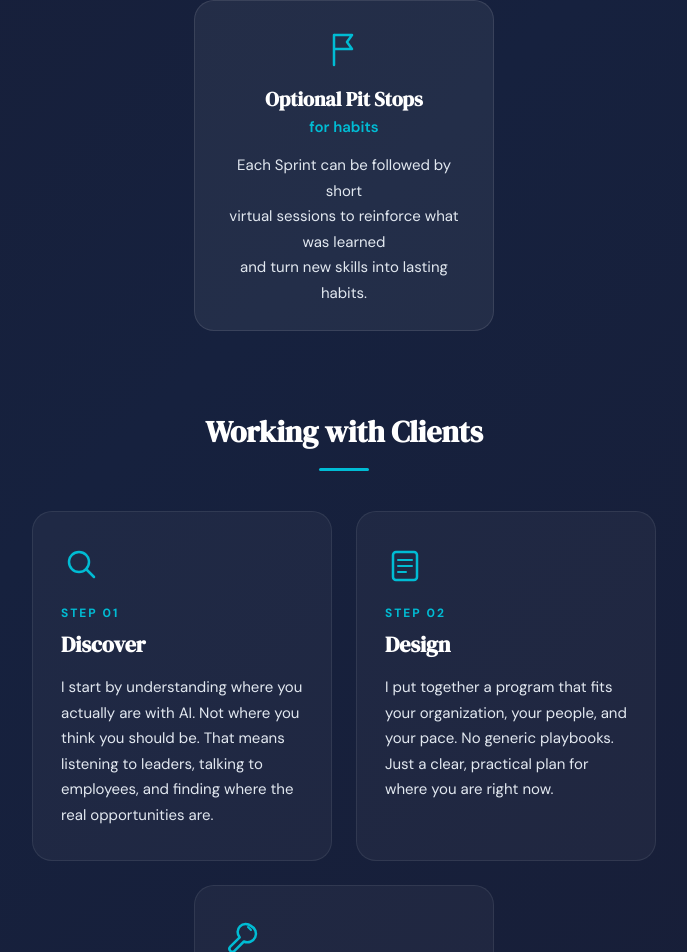
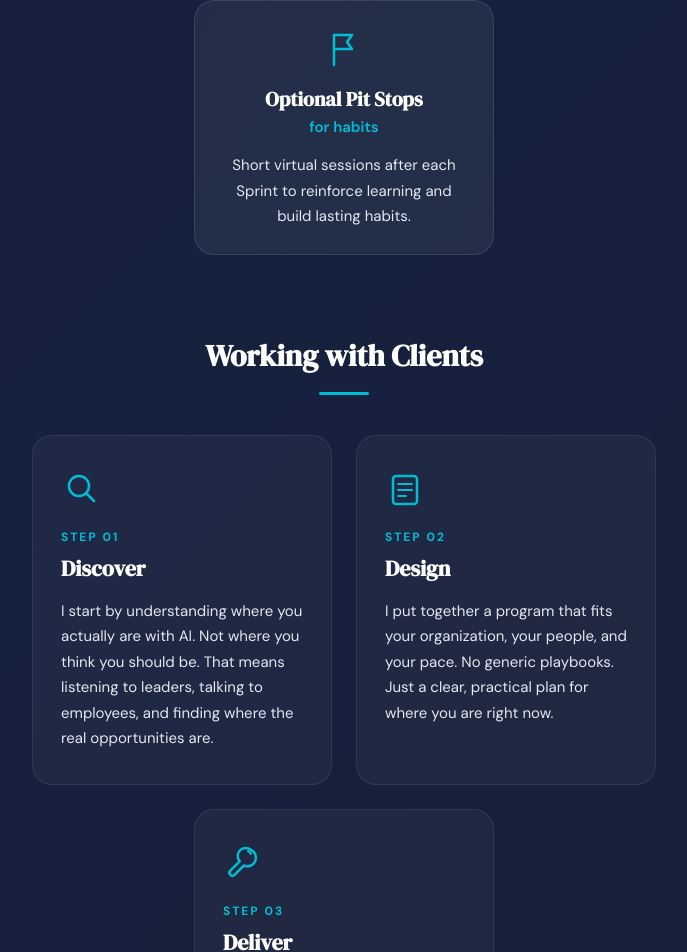
Before and after one commit to coachbay/site, a React (Vite) app: page / in a window 1280 px wide. Shown: the part 2236-3188 px from the top of the page, without its empty margins (296-983 px from the left). Built offline with nearby package versions, Linux system fonts and the light colour scheme.

Commit message:
Rewrite pit stops text shorter for clean card wrapping

```diff
--- a/LandingPage.jsx
+++ b/LandingPage.jsx
@@ -413,7 +413,7 @@ export default function LandingPage({ onNavigate }) {
             lineHeight: 1.7,
             margin: 0,
           }}>
-            Each Sprint can be followed by short<br />virtual sessions to reinforce what was learned<br />and turn new skills into lasting habits.
+            Short virtual sessions after each Sprint to reinforce learning and build lasting habits.
           </p>
         </div>
       </div>
```
Also changed, not shown: 4 other files (tests, documents, lock files or other folders).
